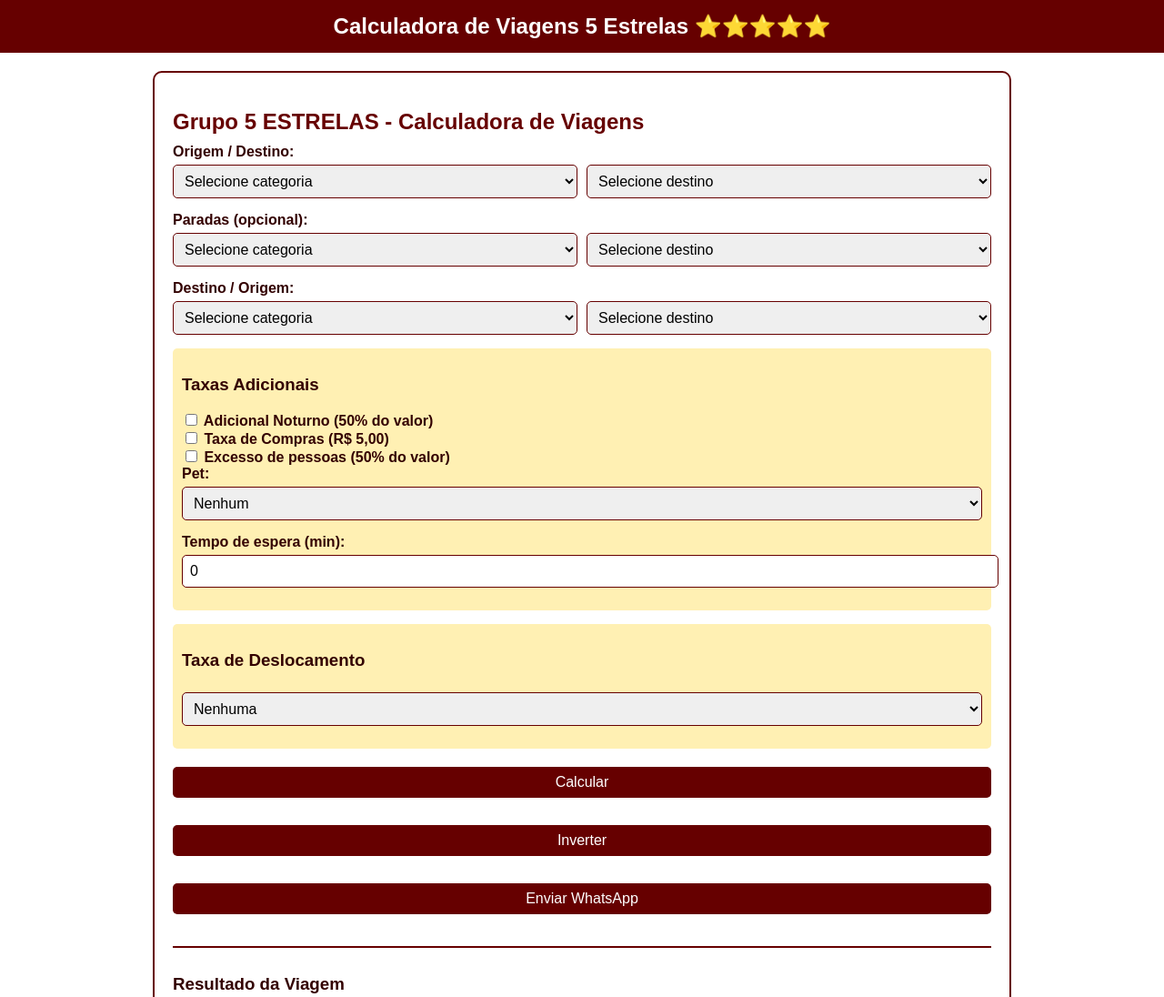
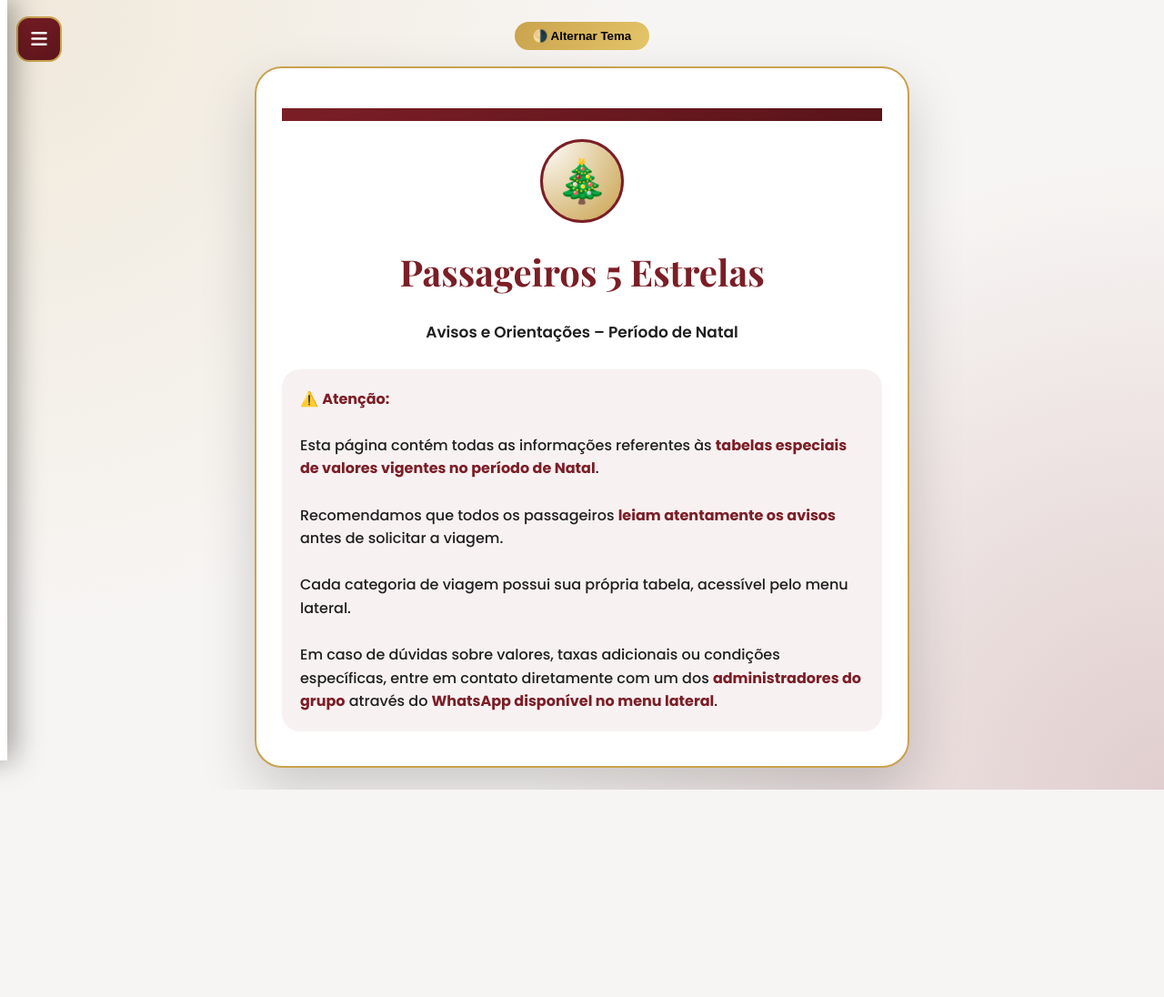
Before and after one commit to rarufino27-alt/Calculadora_5Estrelas, a plain HTML site: page index.html in a window 1280 px wide. Shown: the top 1096 px of the page at 91% size. After the commit the page ends 868 px from the top, so only its background shows below. Drawn offline with nearby package versions, Linux system fonts and the light colour scheme.

Commit message:
Update index.html

```diff
--- a/index.html
+++ b/index.html
@@ -3,262 +3,266 @@
 <head>
 <meta charset="UTF-8">
 <meta name="viewport" content="width=device-width, initial-scale=1.0">
-  <title>Calculadora de Viagens 5 Estrelas</title>
+<title>Passageiros 5 Estrelas – Avisos Importantes</title>
+
+<link href="https://fonts.googleapis.com/css2?family=Poppins:wght@500;600;700;800&family=Playfair+Display:wght@600;700&display=swap" rel="stylesheet">
+
+<link rel="stylesheet"
+href="https://cdnjs.cloudflare.com/ajax/libs/font-awesome/6.5.1/css/all.min.css">
+
 <style>
-    body {
-      font-family: Arial, sans-serif;
-      background-color: #fff;
-      color: #330000;
-      margin: 0;
-      padding: 0;
+:root{
+  --bg:#f7f5f3;
+  --card:#ffffff;
+  --wine:#7b1e26;
+  --wine-dark:#5a141a;
+  --gold:#c9a24d;
+  --text:#1f1f1f;
+  --shadow:rgba(0,0,0,.18);
 }
-    header {
-      background-color: #660000;
-      color: #fff;
-      text-align: center;
-      padding: 15px;
-      font-size: 1.5em;
-      font-weight: bold;
+body.dark{
+  --bg:#0f0f10;
+  --card:#1a1a1c;
+  --text:#f4f4f4;
+  --shadow:rgba(0,0,0,.6);
 }
-    .container {
-      max-width: 900px;
-      margin: 20px auto;
-      padding: 20px;
-      border: 2px solid #660000;
-      border-radius: 10px;
+
+body{
+  margin:0;
+  padding:24px;
+  background:
+    radial-gradient(circle at top left, rgba(201,162,77,.15), transparent 45%),
+    radial-gradient(circle at bottom right, rgba(123,30,38,.18), transparent 45%),
+    var(--bg);
+  font-family:Poppins,sans-serif;
+  color:var(--text);
 }
-    h2 {
-      color: #660000;
-      margin-bottom: 10px;
+
+/* MENU BUTTON */
+.menu-toggle{
+  position:fixed;
+  top:18px;
+  left:18px;
+  width:46px;
+  height:46px;
+  border-radius:14px;
+  background:linear-gradient(135deg,var(--wine),var(--wine-dark));
+  color:#fff;
+  display:flex;
+  align-items:center;
+  justify-content:center;
+  font-size:20px;
+  z-index:1200;
+  cursor:pointer;
+  border:2px solid var(--gold);
 }
-    select, input[type="number"], button {
-      width: 100%;
-      padding: 8px;
-      margin: 5px 0 15px 0;
-      border-radius: 5px;
-      border: 1px solid #660000;
-      font-size: 1em;
+
+/* DRAWER */
+.drawer{
+  position:fixed;
+  top:0;
+  left:-280px;
+  width:260px;
+  height:100vh;
+  background:var(--card);
+  box-shadow:8px 0 30px rgba(0,0,0,.35);
+  z-index:1300;
+  padding:18px 14px;
+  transition:.3s;
 }
-    button {
-      background-color: #660000;
-      color: #fff;
-      border: none;
-      cursor: pointer;
-      margin-top: 5px;
+body.dark .drawer{background:#111;}
+.drawer.open{left:0;}
+.drawer a{
+  display:flex;
+  gap:12px;
+  padding:12px;
+  text-decoration:none;
+  color:var(--text);
+  font-weight:600;
 }
-    button:hover {
-      background-color: #993333;
+.drawer a i{color:var(--wine);}
+.drawer .suporte-whatsapp{
+  margin-top:auto;
+  background:#25d366;
+  color:#fff;
+  border-radius:10px;
 }
-    .result {
-      margin-top: 20px;
-      border-top: 2px solid #660000;
-      padding-top: 10px;
+
+/* CONTENT */
+.container{
+  max-width:720px;
+  margin:auto;
 }
-    .taxas, .deslocamento {
-      background-color: #fff0b3;
-      padding: 10px;
-      border-radius: 5px;
-      margin-bottom: 15px;
+.card{
+  position:relative;
+  background:var(--card);
+  border-radius:30px;
+  padding:44px 28px 38px;
+  box-shadow:0 25px 60px var(--shadow);
+  border:2px solid var(--gold);
 }
-    .subtitulo {
-      font-weight: bold;
-      margin-top: 10px;
-      margin-bottom: 5px;
+.ribbon{
+  height:14px;
+  background:linear-gradient(90deg,var(--wine),var(--wine-dark));
 }
-    label {
-      font-weight: bold;
+.emblem{
+  width:86px;
+  height:86px;
+  margin:20px auto;
+  border-radius:50%;
+  background:radial-gradient(circle at top left,#fff,var(--gold));
+  display:flex;
+  align-items:center;
+  justify-content:center;
+  font-size:46px;
+  border:3px solid var(--wine);
 }
-    .inline {
-      display: flex;
-      gap: 10px;
-      flex-wrap: wrap;
+.title{
+  text-align:center;
 }
-    .inline select, .inline input {
-      flex: 1;
+.title h1{
+  font-family:'Playfair Display',serif;
+  font-size:40px;
+  color:var(--wine);
+}
+.subtitle{
+  margin-top:10px;
+  font-size:17px;
+  font-weight:600;
+  text-align:center;
+}
+
+/* AVISOS */
+.notice{
+  margin-top:28px;
+  padding:20px;
+  border-radius:20px;
+  background:rgba(123,30,38,.06);
+  line-height:1.6;
+  font-size:16px;
+}
+.notice strong{
+  color:var(--wine);
+}
+
+/* TOGGLE */
+.toggle{
+  text-align:center;
+  margin-bottom:18px;
+}
+.toggle button{
+  background:linear-gradient(135deg,var(--gold),#e6c76a);
+  border:none;
+  padding:8px 20px;
+  border-radius:30px;
+  font-weight:700;
+  cursor:pointer;
 }
 </style>
 </head>
+
 <body>
-  <header>Calculadora de Viagens 5 Estrelas ⭐⭐⭐⭐⭐</header>
-  <div class="container">
-    <h2>Grupo 5 ESTRELAS - Calculadora de Viagens</h2>
 
-    <!-- Origem/Destino -->
-    <label>Origem / Destino:</label>
-    <div class="inline">
-      <select id="origemCategoria">
-        <option value="">Selecione categoria</option>
-        <option value="locais">Viagens Locais</option>
-        <option value="praias">Viagens de Praias</option>
-        <option value="engenhos">Viagens de Engenhos</option>
-        <option value="longas">Viagens Longas</option>
-      </select>
-      <select id="origemDestino">
-        <option value="">Selecione destino</option>
-      </select>
+<!-- BOTÃO MENU -->
+<div class="menu-toggle" onclick="toggleDrawer()">
+  <i class="fa fa-bars"></i>
 </div>
 
-    <!-- Paradas -->
-    <label>Paradas (opcional):</label>
-    <div class="inline">
-      <select id="paradaCategoria">
-        <option value="">Selecione categoria</option>
-        <option value="locais">Viagens Locais</option>
-        <option value="praias">Viagens de Praias</option>
-        <option value="engenhos">Viagens de Engenhos</option>
-        <option value="longas">Viagens Longas</option>
-      </select>
-      <select id="paradaDestino">
-        <option value="">Selecione destino</option>
-      </select>
+<!-- MENU LATERAL -->
+<nav class="drawer" id="drawer">
+  <a href="index.html"><i class="fa fa-home"></i> Página inicial</a>
+  <a href="viagens-locais.html"><i class="fa fa-car"></i> Viagens Locais</a>
+  <a href="viagens-praia.html"><i class="fa fa-umbrella-beach"></i> Praia</a>
+  <a href="viagens-engenho.html"><i class="fa fa-car"></i> Engenhos</a>
+  <a href="viagens-longas.html"><i class="fa fa-road"></i> Viagens Longas</a>
+  <a href="viagens-interurbanas.html"><i class="fa fa-bus"></i> Interurbanas</a>
+  <a </a>
+  <a class="suporte-whatsapp"
+     href="https://wa.me/5581987349286" target="_blank">
+    <i class="fa fa-whatsapp"></i> Anderson ADM
+  </a>
+  <a </a>
+  <a class="suporte-whatsapp"
+     href="https://wa.me/5581999307895" target="_blank">
+    <i class="fa fa-whatsapp"></i> Jaciel ADM
+  </a>
+  <a </a>
+  <a class="suporte-whatsapp"
+     href="https://wa.me/5581984652228" target="_blank">
+    <i class="fa fa-whatsapp"></i> Jailson ADM
+  </a>
+  <a </a>
+  <a class="suporte-whatsapp"
+     href="https://wa.me/5581993371790" target="_blank">
+    <i class="fa fa-whatsapp"></i> Ronaldo ADM
+  </a>
+  <a </a>
+  <a class="suporte-whatsapp"
+     href="https://wa.me/5581994043237" target="_blank">
+    <i class="fa fa-whatsapp"></i> Jadson ADM
+  </a>
+  <a </a>
+  <a class="suporte-whatsapp"
+     href="https://wa.me/5581987050948" target="_blank">
+    <i class="fa fa-whatsapp"></i> Paulo ADM
+  </a>
+</nav>
+
+<div class="container">
+
+  <div class="toggle">
+    <button onclick="toggleTheme()">🌗 Alternar Tema</button>
   </div>
 
-    <!-- Destino/Origem -->
-    <label>Destino / Origem:</label>
-    <div class="inline">
-      <select id="destinoCategoria">
-        <option value="">Selecione categoria</option>
-        <option value="locais">Viagens Locais</option>
-        <option value="praias">Viagens de Praias</option>
-        <option value="engenhos">Viagens de Engenhos</option>
-        <option value="longas">Viagens Longas</option>
-      </select>
-      <select id="destinoOrigem">
-        <option value="">Selecione destino</option>
-      </select>
-    </div>
+  <div class="card">
+    <div class="ribbon"></div>
 
-    <!-- Taxas adicionais -->
-    <div class="taxas">
-      <h3>Taxas Adicionais</h3>
-      <div>
-        <label><input type="checkbox" id="noturno"> Adicional Noturno (50% do valor)</label>
-      </div>
-      <div>
-        <label><input type="checkbox" id="taxaCompras"> Taxa de Compras (R$ 5,00)</label>
-      </div>
-      <div>
-        <label><input type="checkbox" id="excessoPessoas"> Excesso de pessoas (50% do valor)</label>
-      </div>
-      <div>
-        <label>Pet: </label>
-        <select id="pet">
-          <option value="0">Nenhum</option>
-          <option value="5">Na casinha (R$5)</option>
-          <option value="15">Fora da casinha (R$15)</option>
-        </select>
-      </div>
-      <div>
-        <label>Tempo de espera (min): </label>
-        <input type="number" id="espera" min="0" max="120" value="0">
+    <div class="emblem">🎄</div>
+
+    <div class="title">
+      <h1>Passageiros 5 Estrelas</h1>
+      <div class="subtitle">
+        Avisos e Orientações – Período de Natal
       </div>
     </div>
 
-    <!-- Taxa de deslocamento -->
-    <div class="deslocamento">
-      <h3>Taxa de Deslocamento</h3>
-      <select id="deslocamento">
-        <option value="0">Nenhuma</option>
-        <option value="5">R$ 5,00</option>
-        <option value="10">R$ 10,00</option>
-        <option value="20">R$ 20,00</option>
-        <option value="30">R$ 30,00</option>
-      </select>
+    <div class="notice">
+      ⚠️ <strong>Atenção:</strong><br><br>
+
+      Esta página contém todas as informações referentes às
+      <strong>tabelas especiais de valores vigentes no período de Natal</strong>.<br><br>
+
+      Recomendamos que todos os passageiros
+      <strong>leiam atentamente os avisos</strong> antes de solicitar a viagem.<br><br>
+
+      Cada categoria de viagem possui sua própria tabela,
+      acessível pelo menu lateral.<br><br>
+
+      Em caso de dúvidas sobre valores, taxas adicionais ou condições específicas,
+      entre em contato diretamente com um dos
+      <strong>administradores do grupo</strong> através do
+      <strong>WhatsApp disponível no menu lateral</strong>.
     </div>
 
-    <!-- Botões -->
-    <div class="inline">
-      <button onclick="calcular()">Calcular</button>
-      <button onclick="inverter()">Inverter</button>
-      <button onclick="enviarWhatsapp()">Enviar WhatsApp</button>
-    </div>
-
-    <!-- Resultado -->
-    <div class="result" id="resultado">
-      <h3>Resultado da Viagem</h3>
-      <div id="detalhes"></div>
   </div>
 </div>
 
 <script>
-    // Dados de exemplo (você pode expandir conforme os destinos completos)
-    const destinos = {
-      locais: {
-        "Centro do Cabo": 10,
-        "Cohab antes da Passira": 10,
-        "Cohab Após a Passira": 10,
-        "Torrinha (Parte Baixa)": 10,
-        "Torrinha (Parte Alta)": 13
-      },
-      praias: {
-        "Praia de Porto de Galinhas": 70,
-        "Praia de Serrambi": 105,
-        "Praia de Maracaípe": 90
-      },
-      engenhos: {
-        "Granja Pajeú": 23,
-        "Castellos Recepções": 30,
-        "Eng. Massangana": 30
-      },
-      longas: {
-        "Ipojuca Centro": 40,
-        "Ipojuca IFPE": 30,
-        "Ipojuca UPA 24h": 35
+(function(){
+  const savedTheme = localStorage.getItem("theme");
+  if(savedTheme==="dark") document.body.classList.add("dark");
+})();
+function toggleTheme(){
+  document.body.classList.toggle("dark");
+  localStorage.setItem(
+    "theme",
+    document.body.classList.contains("dark") ? "dark" : "light"
+  );
 }
-    };
-
-    function atualizarSelect(categoriaId, destinoId) {
-      const cat = document.getElementById(categoriaId).value;
-      const destinoSelect = document.getElementById(destinoId);
-      destinoSelect.innerHTML = '<option value="">Selecione destino</option>';
-      if(destinos[cat]){
-        for (const key in destinos[cat]) {
-          const opt = document.createElement('option');
-          opt.value = destinos[cat][key];
-          opt.textContent = key + " (R$ " + destinos[cat][key].toFixed(2) + ")";
-          destinoSelect.appendChild(opt);
-        }
-      }
-    }
-
-    document.getElementById('origemCategoria').addEventListener('change', () => atualizarSelect('origemCategoria','origemDestino'));
-    document.getElementById('paradaCategoria').addEventListener('change', () => atualizarSelect('paradaCategoria','paradaDestino'));
-    document.getElementById('destinoCategoria').addEventListener('change', () => atualizarSelect('destinoCategoria','destinoOrigem'));
-
-    function calcular() {
-      const origem = parseFloat(document.getElementById('origemDestino').value) || 0;
-      const parada = parseFloat(document.getElementById('paradaDestino').value) || 0;
-      const destino = parseFloat(document.getElementById('destinoOrigem').value) || 0;
-
-      let subtotal = origem + (parada > 0 ? parada : 0) + destino;
-
-      // Taxas adicionais
-      if(document.getElementById('noturno').checked) subtotal *= 1.5;
-      if(document.getElementById('excessoPessoas').checked) subtotal *= 1.5;
-      if(document.getElementById('taxaCompras').checked) subtotal += 5;
-      subtotal += parseFloat(document.getElementById('pet').value || 0);
-
-      const espera = parseInt(document.getElementById('espera').value);
-      if(espera >= 5) subtotal += 3 + (espera - 5) * 0.6;
-
-      subtotal += parseFloat(document.getElementById('deslocamento').value || 0);
-
-      document.getElementById('detalhes').innerHTML = "Valor Total: R$ " + subtotal.toFixed(2);
-    }
-
-    function inverter() {
-      const origemSelect = document.getElementById('origemDestino');
-      const destinoSelect = document.getElementById('destinoOrigem');
-      const tempVal = origemSelect.value;
-      origemSelect.value = destinoSelect.value;
-      destinoSelect.value = tempVal;
-    }
-
-    function enviarWhatsapp() {
-      const valor = document.getElementById('detalhes').textContent;
-      const url = `https://wa.me/?text=Viagem calculada: ${encodeURIComponent(valor)}`;
-      window.open(url,'_blank');
+function toggleDrawer(){
+  document.getElementById("drawer").classList.toggle("open");
 }
 </script>
+
 </body>
 </html>
```
Lines whose indentation alone changed are shown as unchanged.
